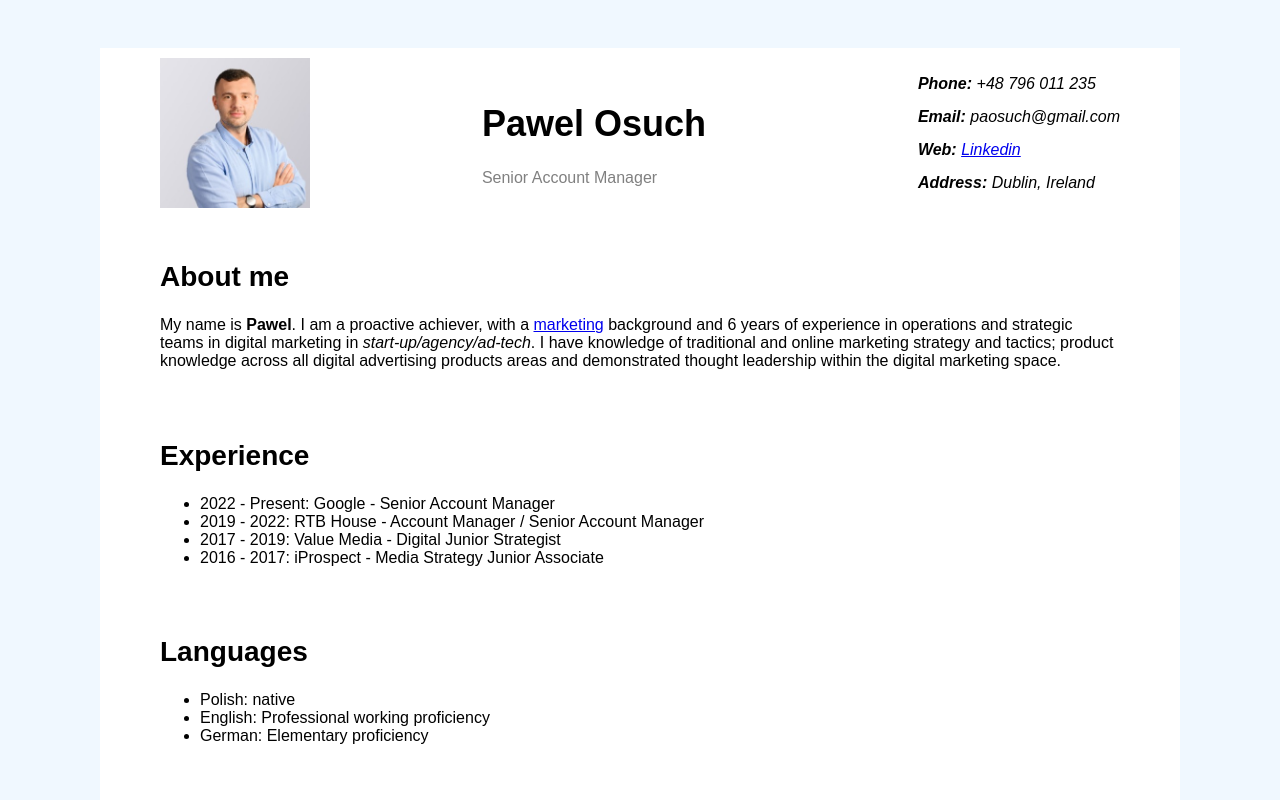
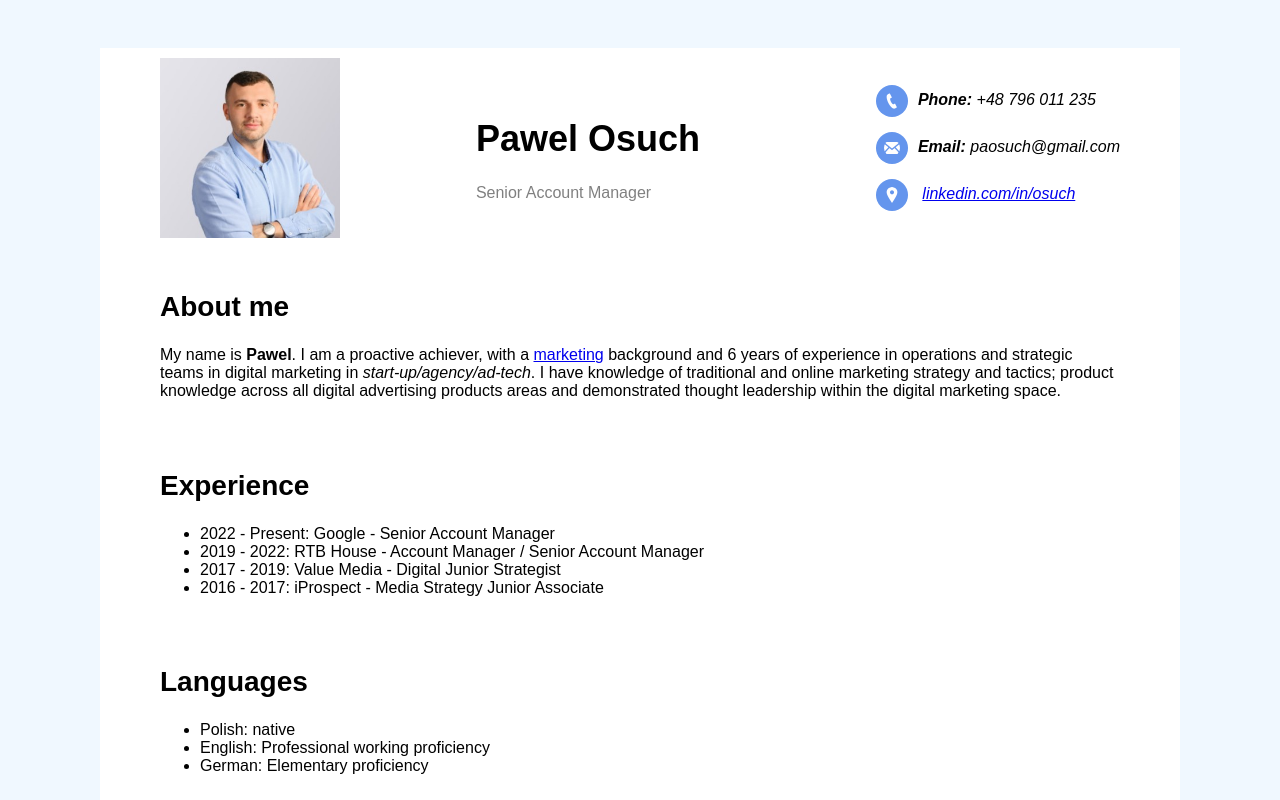
Before and after one commit to paosuch/podstawy-html-css, a plain HTML site: page index.html in a window 1280 px wide. Shown: the top 800 px of the page. Drawn offline with Linux system fonts and the light colour scheme.

Commit message:
changed icons and deleted some of them

```diff
--- a/index.html
+++ b/index.html
@@ -13,10 +13,9 @@
             </div>
             <address>
                 <ul>
-                    <li><b>Phone:</b> +48 796 011 235</li>
-                    <li><b>Email:</b> paosuch@gmail.com</li>
-                    <li><b>Web: <a href="https://linkedin.com/in/osuch"></b>Linkedin</a></li>
-                    <li><b>Address:</b> Dublin, Ireland</li>
+                    <li><img src="images/phone.png"/><b>Phone:</b> +48 796 011 235</li>
+                    <li><img src="images/mail.png"/><b>Email:</b> paosuch@gmail.com</li>
+                    <li><img src="images/pin.png"/> <a href="https://linkedin.com/in/osuch"></b>linkedin.com/in/osuch</a></li>
                 </ul>
             </address>
         </header>
--- a/style.css
+++ b/style.css
@@ -18,8 +18,8 @@ span {
 }
 
 img {
-    width: 150px;
-    height: 150px;
+    width: 180px;
+    height: 180px;
 }
 
 Section,
@@ -43,3 +43,13 @@ header ul {
 header li {
     margin-bottom: 15px
 }
+
+header address img {
+    width: 16px;
+    height: 16px;
+    background-color: cornflowerblue;
+    margin-right: 10px;
+    padding: 8px;
+    vertical-align: middle;
+    border-radius: 16px;
+}
```
Also changed, not shown: images/birthday-cake.png (deleted), 2 other files.
